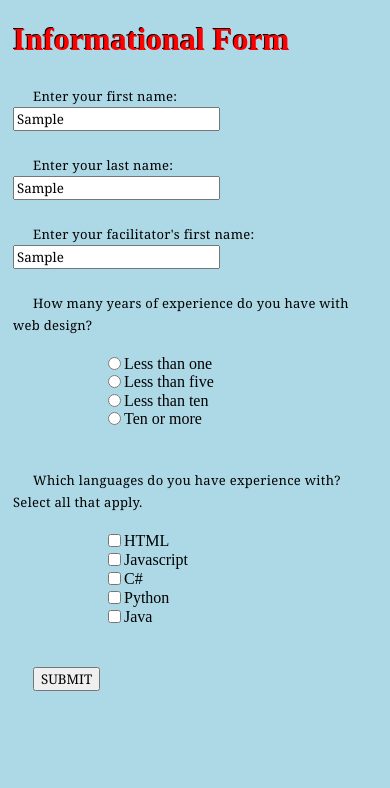
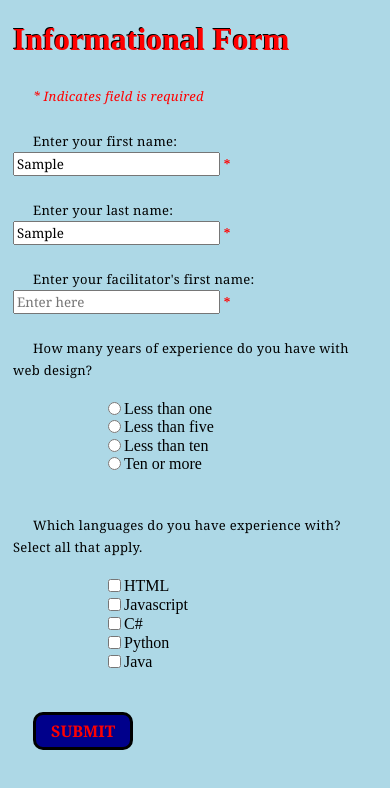
Before and after one commit to hodginscody/hodginscody, a plain HTML site: page CS601_HW4_hodgins/informationalForm.html in a window 390 px wide. Both pictures are taken after typing "Sample", "Sample", "Sample" into the empty fields and a click on the input "SUBMIT". Drawn offline with Linux system fonts and the light colour scheme.

Commit message:
HW4 commit

```diff
--- a/CS601_HW4_hodgins/hodginsJavascript.js
+++ b/CS601_HW4_hodgins/hodginsJavascript.js
@@ -1,12 +1,12 @@
-// window.onload = function() {
-//     let clickedSubmit = document.getElementById('submit');
-//     clickedSubmit.onclick = Submit;
-//  }
-
 // Create an array of active facilitators in this class that we
 // will validate input against
 let validFacilitators = ["Josh", "Chris", "Fazil", "Christian"];
 
+// Submit() is called upon a user submitting informationalForm
+// If the function returns false, that means the user entered invalid data
+// and they will not be redirected to the submission database.
+// Otherwise, data will be submitted and user will be redirected to the
+// submission database.
 function Submit() {
     let firstName = document.getElementById("firstName").value;
     let lastName = document.getElementById("lastName").value;
@@ -24,8 +24,10 @@ function Submit() {
             // j = 1 -> Last Name
             if (j == 0) {
                 alert("First Name must be at least two characters in the alphabet.");
+                document.getElementById("firstName").value = "";
             } else {
                 alert("Last Name must be at least two characters in the alphabet.");
+                document.getElementById("lastName").value = "";
             }
             // Will not return here because I want to let the user know if they've
             // entered invalid characters as well.
@@ -40,8 +42,11 @@ function Submit() {
             if (nameArray[j].charAt(i).match(/[A-Z]/i) == null) {
                 if (j == 0) {
                     alert("First Name can only contain characters in the alphabet.");
+                    // If user entry is invalid, set the field to blank
+                    document.getElementById("firstName").value = "";
                 } else {
                     alert("Last Name can only contain characters in the alphabet.");
+                    document.getElementById("lastName").value = "";
                 }
                 passedValidation = false;
                 // Return to the form. No need to check the rest of the characters
@@ -61,6 +66,7 @@ function Submit() {
     // did not find any match.
     if (k == validFacilitators.length) {
         alert("You entered an invalid facilitator. Please enter one of the following: " + validFacilitators.join(","));
+        document.getElementById("facilitator").value = "";
         passedValidation = false;
         return passedValidation;
     }
--- a/CS601_HW4_hodgins/hodginsStyle.css
+++ b/CS601_HW4_hodgins/hodginsStyle.css
@@ -11,21 +11,8 @@
     p, input {
         font-family: var(--primaryFont);
     }
-    /* Define hover effects for various tags */
-    a:hover {
-        background-color: magenta;
-    }
-    .highlight a:hover {
-        font-size: 120%;
-    }
-    a:active {
-        background-color: white;
-    }
-    img:hover, video:hover, iframe:hover {
-        background-color: white;
-    }
     body {
-      background-color: lightblue;
+        background-color: lightblue;
     }
     h1 {
         color: var(--primaryColor);
@@ -40,13 +27,6 @@
         line-height: 22px;
         text-indent: 20px;
     }
-    img {
-        border: 2px var(--shadowBorderColor) solid;
-        border-radius: 10px;
-        padding: 5px;
-        background-color: var(--primaryColor);
-        margin-bottom: 5px;
-    }
     .radioCheckboxes input {
         margin-left: 100px;
         /* I feel this improves readibility */
@@ -54,6 +34,35 @@
         text-indent: 20px;
         vertical-align: -1.5px;
     }
+    /* Style our submit button */
+    .submit input {
+        font-weight: bold;
+        font-size: 1.2rem;
+        color: var(--primaryColor);
+        background-color: var(--secondaryColor);
+        border: 3px var(--shadowBorderColor) solid;
+        border-radius: 10px;
+        padding: 5px;
+        padding-left: 15px;
+        padding-right: 15px;
+    }
+    /* Add hover functionality to the submit button */
+    .submit input:hover {
+        background-color: white;
+    }
+    /* Give some signal that the user clicked submit */
+    .submit input:active {
+        background-color: lightgreen;
+    }
+    /* Style where we define what the red asterisk means */
+    .asterisk p {
+        font-style: italic;
+        color: var(--primaryColor)
+    }
+    /* If input is invalid, wrap text box in red */
+    /* input:invalid {
+        border: solid red 2px;
+    } */
 
 }
 
@@ -74,6 +83,9 @@
     }
     iframe {
         width: 95%;
+    }
+    .submit input {
+        font-size: medium;
     }
 
 }
--- a/CS601_HW4_hodgins/informationalForm.html
+++ b/CS601_HW4_hodgins/informationalForm.html
@@ -8,15 +8,25 @@
 </head>
 <body>
     <h1>Informational Form</h1>
+    <!-- onsubmit tells our form a function to call for validation upon form submission -->
     <form name="InformationalForm" onsubmit="return Submit();" method="post">
+        <!-- Red asterisk will be placed next to the required fields, and here I am just explaining
+        to the end user what it means -->
+        <div class="asterisk">
+            <p>* Indicates field is required</p>
+        </div>
         <p>Enter your first name:
-            <input type="text" name="firstName" id="firstName" required>
+            <input type="text" name="firstName" id="firstName" placeholder="Enter here" required>
+            <!-- Using and styling within span here so that I can position asterisk next to text box -->
+            <span style="color: red; font-weight: bold;"> *</span>
         </p>
         <p>Enter your last name:
-            <input type="text" name="lastName" id="lastName" required>
+            <input type="text" name="lastName" id="lastName" placeholder="Enter here" required>
+            <span style="color: red; font-weight: bold;"> *</span>
         </p>
         <p>Enter your facilitator's first name:
-            <input type="text" name="facilitator" id="facilitator" required>
+            <input type="text" name="facilitator" id="facilitator" placeholder="Enter here" required>
+            <span style="color: red; font-weight: bold;"> *</span>
         </p>
         <p>How many years of experience do you have with web design? <br>
             <div class="radioCheckboxes">
```
